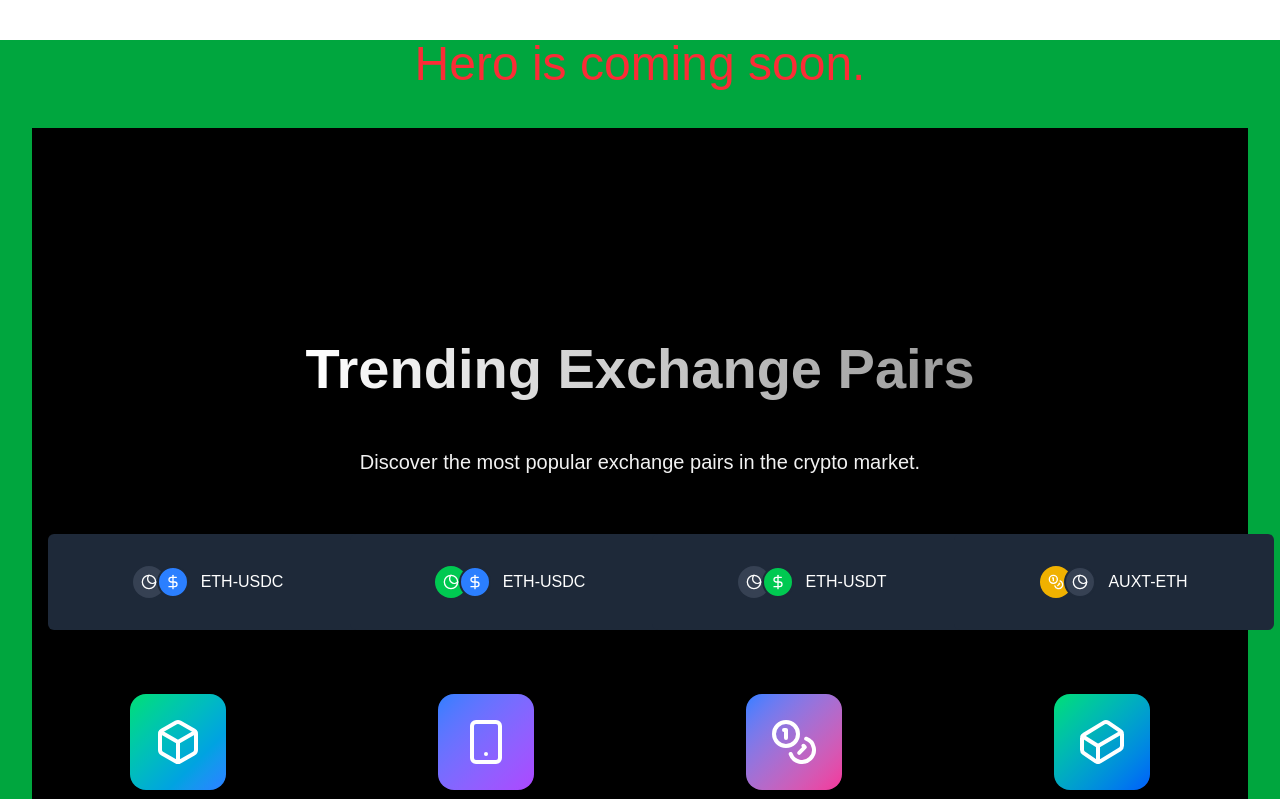
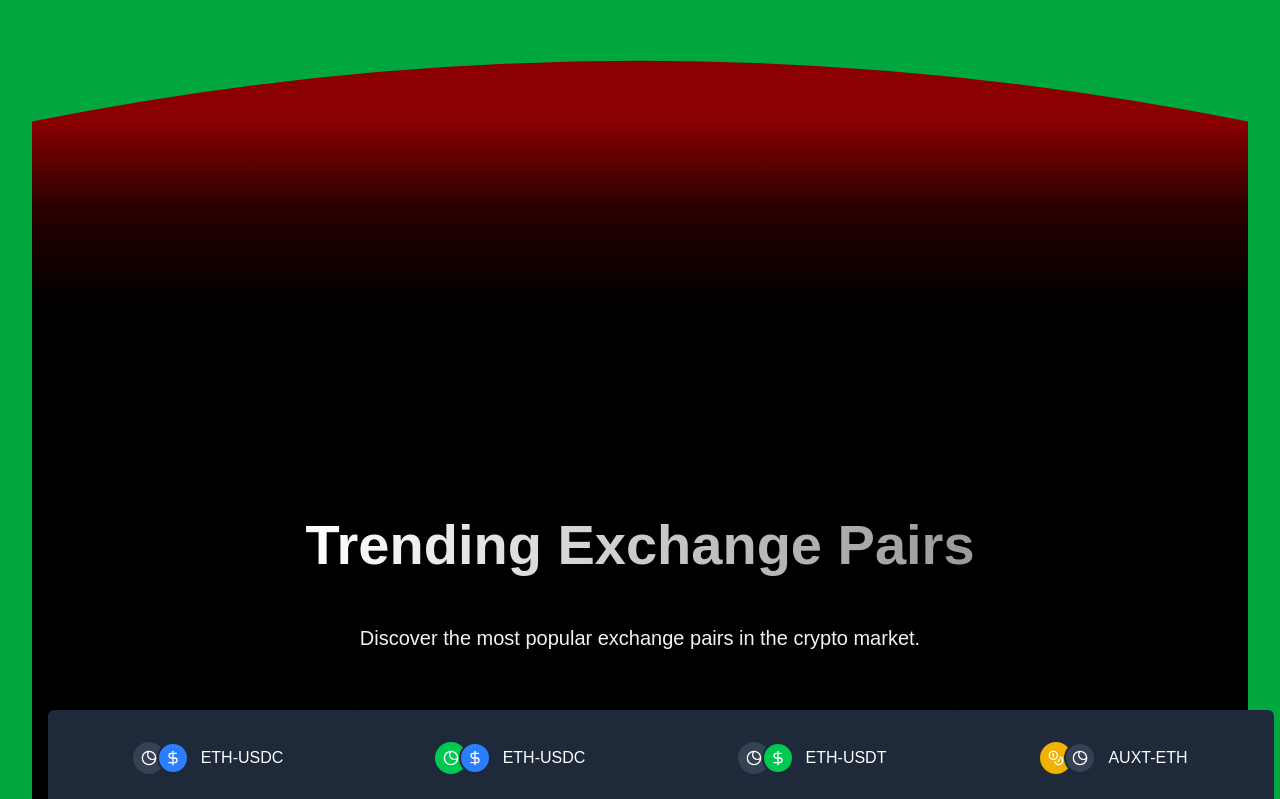
Before and after one commit to tahmidhasantanoy/Licdora, a Next.js app: page / in a window 1280 px wide. Shown: the top 799 px of the page. Built offline with nearby package versions, Linux system fonts and the light colour scheme.

Commit message:
CTA section curved design implemented

```diff
--- a/app/page.tsx
+++ b/app/page.tsx
@@ -8,6 +8,7 @@ import Containter from "@/components/ui/Containter";
 
 export default function Home() {
   return (
+    <>
     <Containter>
       <Hero />
       <TrendingSection />
@@ -16,5 +17,6 @@ export default function Home() {
       <CTASection />
       <JoinNowBanner />
     </Containter>
+    </>
   );
 }
--- a/components/home/CTA/CTA.tsx
+++ b/components/home/CTA/CTA.tsx
@@ -13,8 +13,6 @@ const CTASection = () => {
   }
 
   const ctaData = {
-  "title": "Start Your Crypto Journey with Bulipe Exchange Today!",
-  "subtitle": "Join Coinzy and simplify your cryptocurrency journey!",
   "statistics": [
     {
       "id": 1,
@@ -47,11 +45,34 @@ const CTASection = () => {
   return (
     <section className="bg-black py-16 px-4 relative overflow-hidden">
 
-      <div className="max-w-6xl mx-auto relative z-10">
-        {/* Header */}
+      {/* Background SVG */}
+      <div className="absolute top-0 left-0 w-full h-[350px] z-0">
+      <svg
+        viewBox="0 0 500 125"
+        preserveAspectRatio="xMidYMid meet"
+        xmlns="http://www.w3.org/2000/svg"
+        width="100%"
+        height="100%"
+        className="w-full h-full"
+      >
+        <defs>
+          <linearGradient id="grad1" x1="0%" y1="0%" x2="0%" y2="100%">
+            <stop offset="0%" stopColor="#8B0000" stopOpacity="1" />
+            <stop offset="25%" stopColor="#600000" stopOpacity="1" />
+            <stop offset="60%" stopColor="#2B0000" stopOpacity="1" />
+            <stop offset="100%" stopColor="black" stopOpacity="1" />
+          </linearGradient>
+        </defs>
+        <path d="M-10,80 Q250,0 510,80 L510,125 L-10,125 Z" fill="url(#grad1)" />
+        {/* top left = 510,  bottom left = 510*, bottom right = -10, top right = */}
+      </svg>
+    </div>
+      {/* End Background SVG */}
+
+    <div className="relative z-10 max-w-6xl mx-auto pt-10">
+      {/* Section content goes here */}
       <SectionHeader sectionHeaderData={sectionHeaderData} />
 
-        {/* Statistics Cards */}
     <div className="grid grid-cols-1 md:grid-cols-3 gap-4 justify-items-center my-14">
       {ctaData.statistics.map((stat) => (
         <StatCard
@@ -64,28 +85,20 @@ const CTASection = () => {
       ))}
     </div>
 
-        {/* CTA Button */}
     <div className="text-center">
-          {/* <Button
-            size="lg"
-            className="bg-orange-500 hover:bg-orange-600 text-white px-8 py-4 text-lg font-semibold rounded-full shadow-lg hover:shadow-xl transition-all duration-300 transform hover:scale-105"
-          >
-            {ctaData.cta.text}
-          </Button> */}
       <Button
         label={ctaData.cta.text}
-            variant={"primary"}
+        variant="primary"
         type="button"
         disable={false}
         handleFunc={() => {
           console.log("CTA Button clicked");
-              // Implement your logic to navigate to the signup page or perform any action
-            }
-          }
-          ></Button>
+        }}
+      />
     </div>
   </div>
 </section>
+
   )
 }
 
--- a/components/home/Hero.tsx
+++ b/components/home/Hero.tsx
@@ -2,9 +2,96 @@ import React from 'react';
 
 const Hero = () => {
     return (
-        <div>
-            <p className='text-red-500 text-5xl text-center my-10'>Hero is coming soon.</p>
-        </div>
+        <>
+            {/* <div className="w-full h-auto">
+              <svg
+                viewBox="0 0 500 500"
+                preserveAspectRatio="xMidYMid meet"
+                xmlns="http://www.w3.org/2000/svg"
+                className="w-full h-auto"
+              >
+                <defs>
+                  <linearGradient id="grad1" x1="0%" y1="0%" x2="0%" y2="100%">
+                    <stop offset="0%" style={{ stopColor: "darkred", stopOpacity: 1 }} />
+                    <stop offset="100%" style={{ stopColor: "black", stopOpacity: 1 }} />
+                  </linearGradient>
+                </defs>
+                <path d="M0,100 Q250,0 500,100 L500,500 L0,500 Z" fill="url(#grad1)" />
+              </svg>
+            </div> */}
+
+            {/* <div className="w-full h-auto">
+  <svg
+    viewBox="0 0 500 500"
+    preserveAspectRatio="xMidYMid meet"
+    xmlns="http://www.w3.org/2000/svg"
+    className="w-full h-auto"
+  >
+    <defs>
+      <linearGradient id="grad1" x1="0%" y1="0%" x2="0%" y2="100%">
+        <stop offset="0%" stopColor="darkred" stopOpacity="1" />
+        <stop offset="100%" stopColor="black" stopOpacity="1" />
+      </linearGradient>
+    </defs>
+    <path d="M0,100 Q250,0 500,100 L500,500 L0,500 Z" fill="url(#grad1)" />
+  </svg>
+</div> */}
+
+{/* <div className="w-full h-auto">
+  <svg
+    viewBox="0 0 500 125"
+    preserveAspectRatio="xMidYMid meet"
+    xmlns="http://www.w3.org/2000/svg"
+    className="w-full h-auto"
+  >
+    <defs>
+      <linearGradient id="grad1" x1="0%" y1="0%" x2="0%" y2="100%">
+        <stop offset="0%" stopColor="darkred" stopOpacity="1" />
+        <stop offset="100%" stopColor="black" stopOpacity="1" />
+      </linearGradient>
+    </defs>
+    <path d="M0,25 Q250,0 500,25 L500,125 L0,125 Z" fill="url(#grad1)" />
+  </svg>
+</div> */}
+
+{/* <div className="w-full h-auto">
+  <svg
+    viewBox="0 0 500 125"
+    preserveAspectRatio="xMidYMid meet"
+    xmlns="http://www.w3.org/2000/svg"
+    className="w-full h-auto"
+  >
+    <defs>
+      <linearGradient id="grad1" x1="0%" y1="0%" x2="0%" y2="100%">
+        <stop offset="0%" stopColor="darkred" stopOpacity="1" />
+        <stop offset="25%" stopColor="darkred" stopOpacity="1" />
+        <stop offset="25%" stopColor="black" stopOpacity="1" />
+        <stop offset="100%" stopColor="black" stopOpacity="1" />
+      </linearGradient>
+    </defs>
+    <path d="M0,25 Q250,0 500,25 L500,125 L0,125 Z" fill="url(#grad1)" />
+  </svg>
+</div> */}
+
+<div className="w-full h-auto">
+  <svg
+    viewBox="0 0 500 125"
+    preserveAspectRatio="xMidYMid meet"
+    xmlns="http://www.w3.org/2000/svg"
+    className="w-full h-auto"
+  >
+    <defs>
+      <linearGradient id="grad1" x1="0%" y1="0%" x2="0%" y2="100%">
+        <stop offset="0%" stopColor="darkred" stopOpacity="1" />
+        <stop offset="25%" stopColor="#8B0000" stopOpacity="1" />
+        <stop offset="60%" stopColor="#2B0000" stopOpacity="1" />
+        <stop offset="100%" stopColor="black" stopOpacity="1" />
+      </linearGradient>
+    </defs>
+    <path d="M0,50 Q250,0 500,50 L500,125 L0,125 Z" fill="url(#grad1)" />
+  </svg>
+</div>
+        </>
     );
 };
 
```
Also changed, not shown: 1 other file (tests, documents, lock files or other folders). Lines whose indentation alone changed are shown as unchanged.
